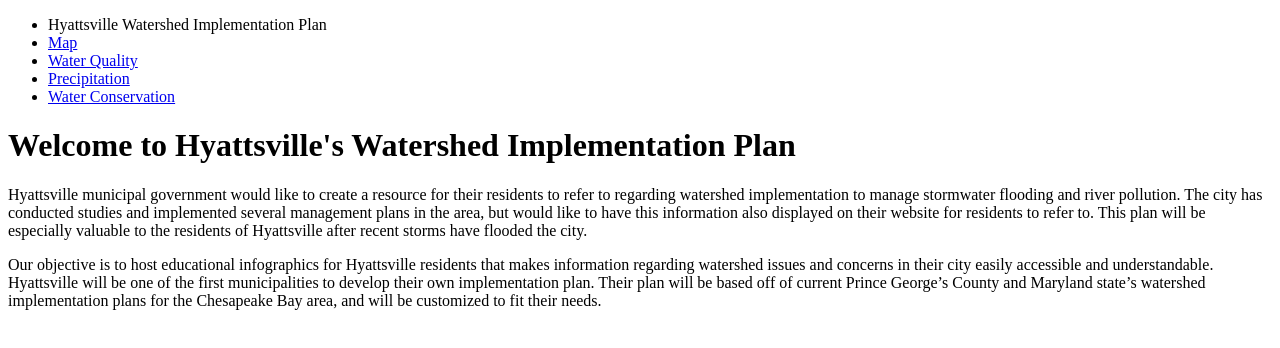
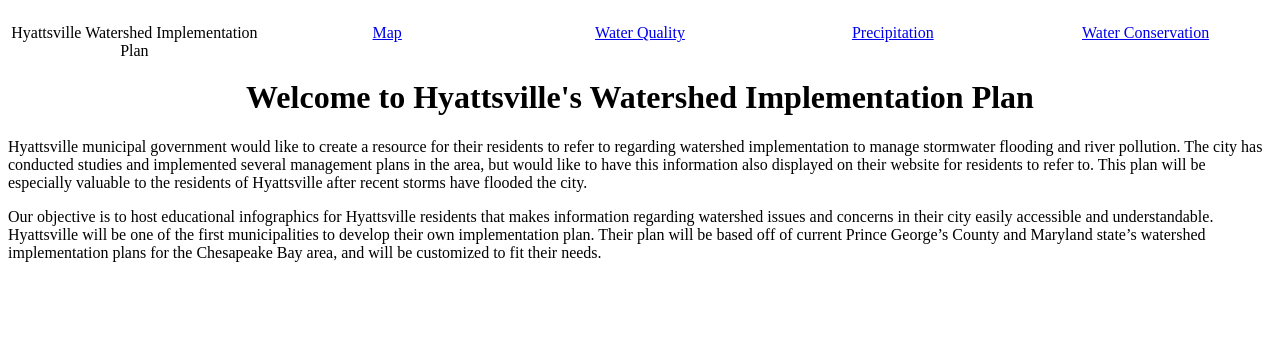
Before and after one commit to jtsai7028/Hyattsville-WIP, a website: page content/index.html in a window 1280 px wide. Drawn offline with Linux system fonts and the light colour scheme.

Commit message:
setup styling

```diff
--- a/content/index.html
+++ b/content/index.html
@@ -16,7 +16,7 @@
         <li><a href="map.html">Map</a></li>
         <li><a href="water.html">Water Quality</a></li>
         <li><a href="precipitation.html">Precipitation</a></li>
-        <li><a href="conservation">Water Conservation</a></li>
+        <li><a href="conservation.html">Water Conservation</a></li>
       </ul>
     </nav>
   </header>
--- a/content/styles.css
+++ b/content/styles.css
@@ -0,0 +1,22 @@
+nav {
+  height: 50px;
+  flex: 100%;
+  display: flex;
+}
+
+nav ul {
+  padding: 0;
+  list-style-type: none;
+  flex: 2;
+  display: flex;
+}
+
+nav li {
+  display: inline;
+  text-align: center;
+  flex: 1;
+}
+
+h1 {
+  text-align: center;
+}
```
Also changed, not shown: content/map.html (+1 -1 lines), content/precipitation.html (+1 -1 lines), content/water.html (+1 -1 lines).
